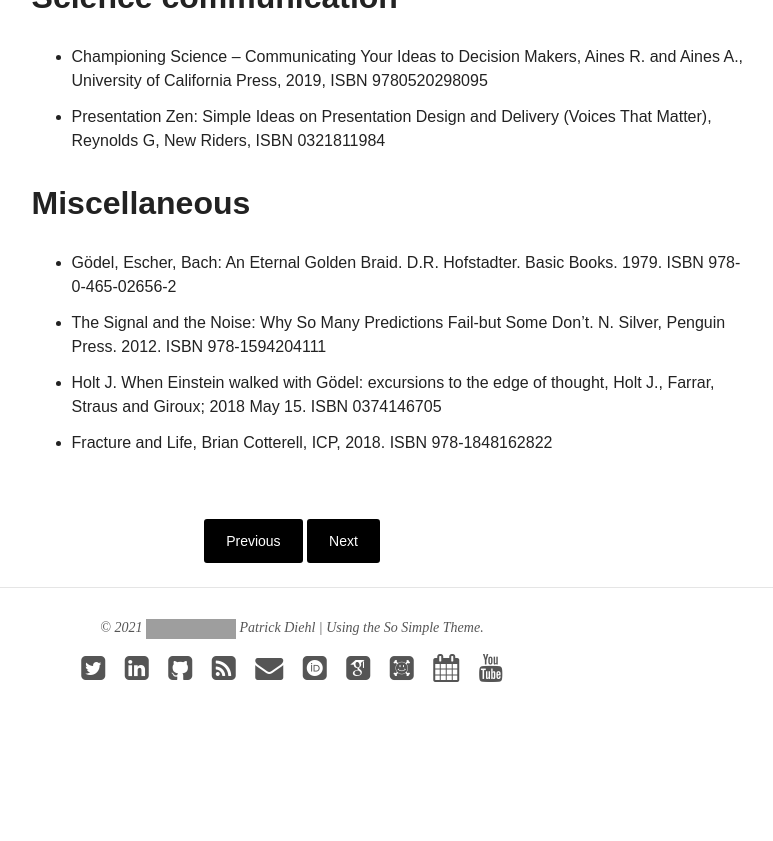
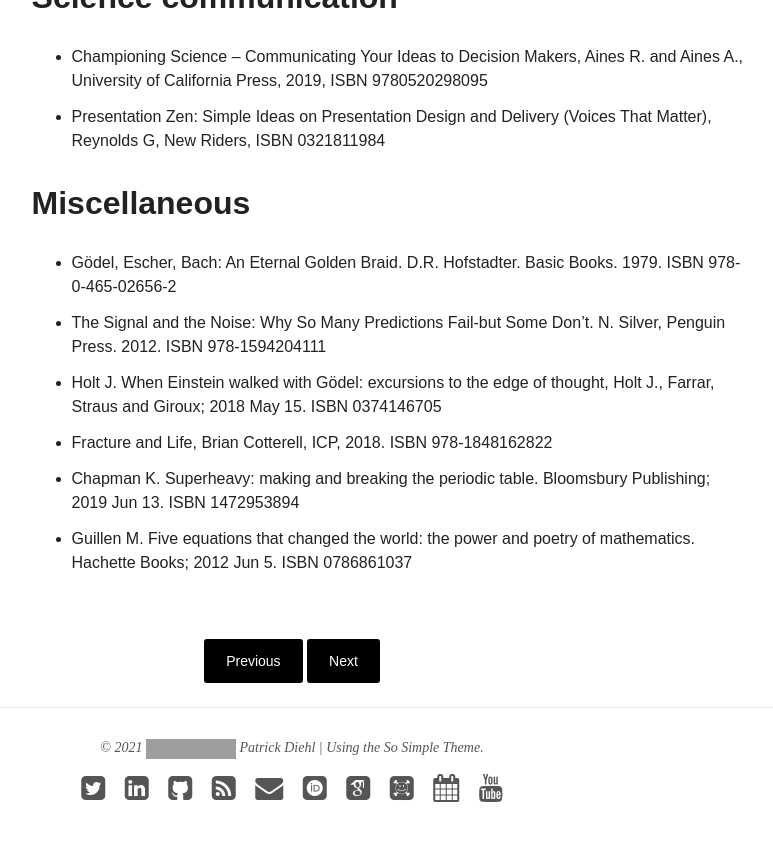
Before and after one commit to diehlpk/diehlpk.github.io, a Jekyll site: the page built from _posts/blog/2016-12-13-literature-collection-en.md, in a window 1280 px wide and 900 px high, scrolled down 961 px. Shown: the top 841 px of the window, without its empty margins (348-1121 px from the left). Built offline with Jekyll 4.4.1, drawn with Linux system fonts in a browser that asks for light colours; nearby versions of some CDN libraries; some web fonts are replaced; before the commit the page ends 1741 px from its top, so only the background shows below that; grey boxes are pictures that could not be loaded.

Commit message:
Update books

```diff
--- a/_posts/blog/2016-12-13-literature-collection-en.md
+++ b/_posts/blog/2016-12-13-literature-collection-en.md
@@ -31,3 +31,5 @@
 * The Signal and the Noise: Why So Many Predictions Fail-but Some Don't. N. Silver, Penguin Press. 2012. ISBN 978-1594204111
 * Holt J. When Einstein walked with Gödel: excursions to the edge of thought, Holt J., Farrar, Straus and Giroux; 2018 May 15. ISBN 0374146705
 * Fracture and Life, Brian Cotterell, ICP, 2018. ISBN 978-1848162822
+* Chapman K. Superheavy: making and breaking the periodic table. Bloomsbury Publishing; 2019 Jun 13. ISBN 1472953894
+* Guillen M. Five equations that changed the world: the power and poetry of mathematics. Hachette Books; 2012 Jun 5. ISBN 0786861037
```
